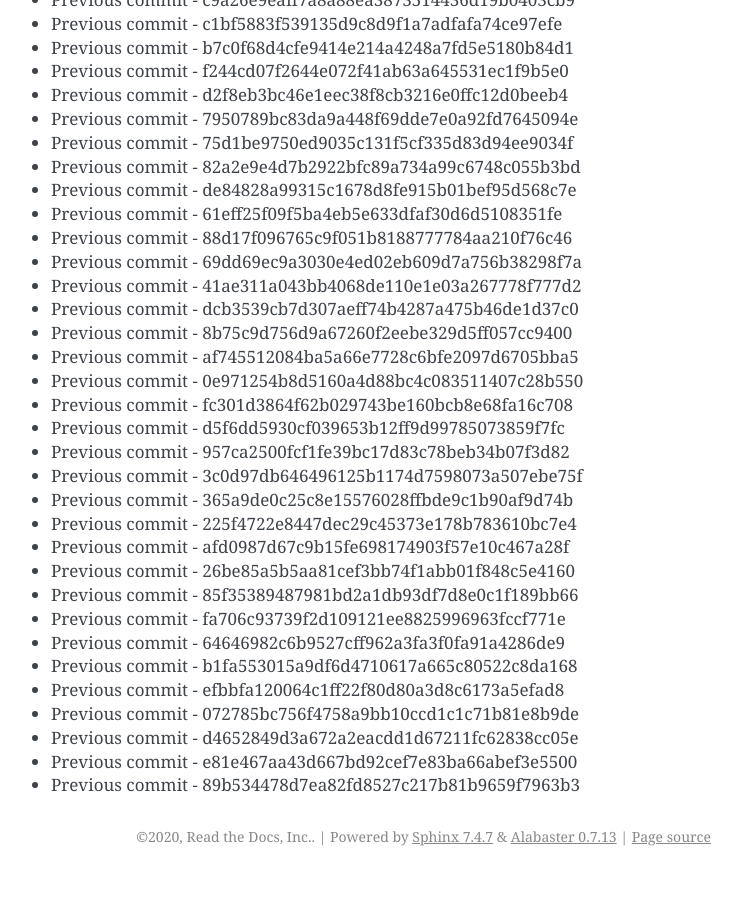
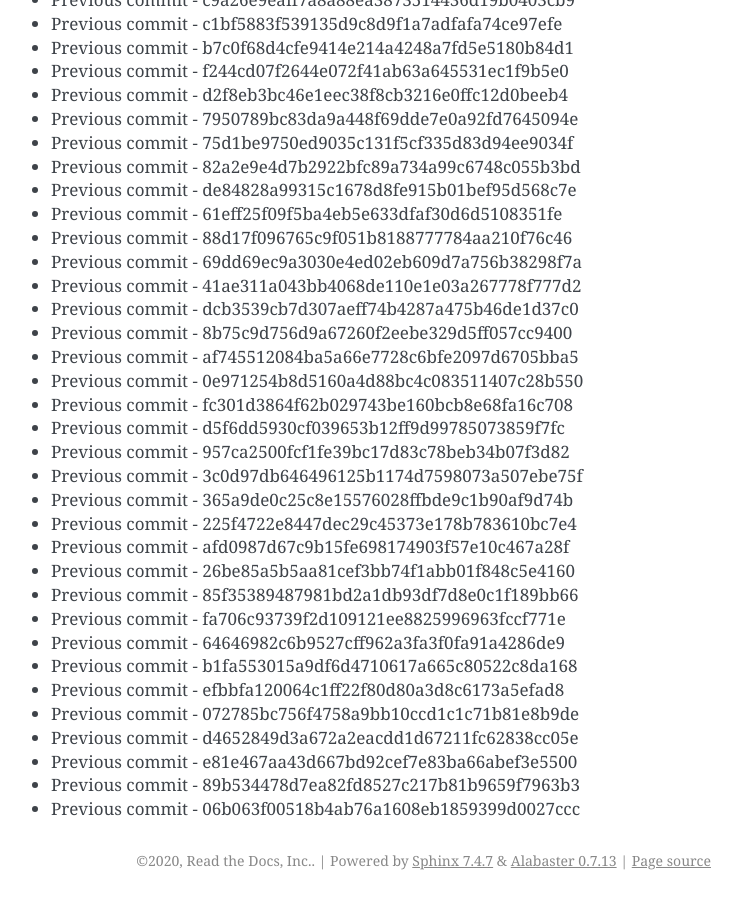
Before and after one commit to readthedocs/rtd-git-stresstest, a Sphinx documentation site: the page built from docs/updates.rst, in a window 1280 px wide and 900 px high, scrolled down 20978 px. Shown: the whole window, without its empty margins (399-1141 px from the left). Built offline with Sphinx 7.4.7, drawn with Linux system fonts in a browser that asks for light colours; before the commit the page ends 21854 px from its top, so only the background shows below that.

Commit message:
Generating commit from previous: 06b063f00518b4ab76a1608eb1859399d0027ccc

```diff
--- a/docs/updates.rst
+++ b/docs/updates.rst
@@ -913,3 +913,4 @@ It can be tested for any performance characteristics.
 * Previous commit - d4652849d3a672a2eacdd1d67211fc62838cc05e
 * Previous commit - e81e467aa43d667bd92cef7e83ba66abef3e5500
 * Previous commit - 89b534478d7ea82fd8527c217b81b9659f7963b3
+* Previous commit - 06b063f00518b4ab76a1608eb1859399d0027ccc
```
